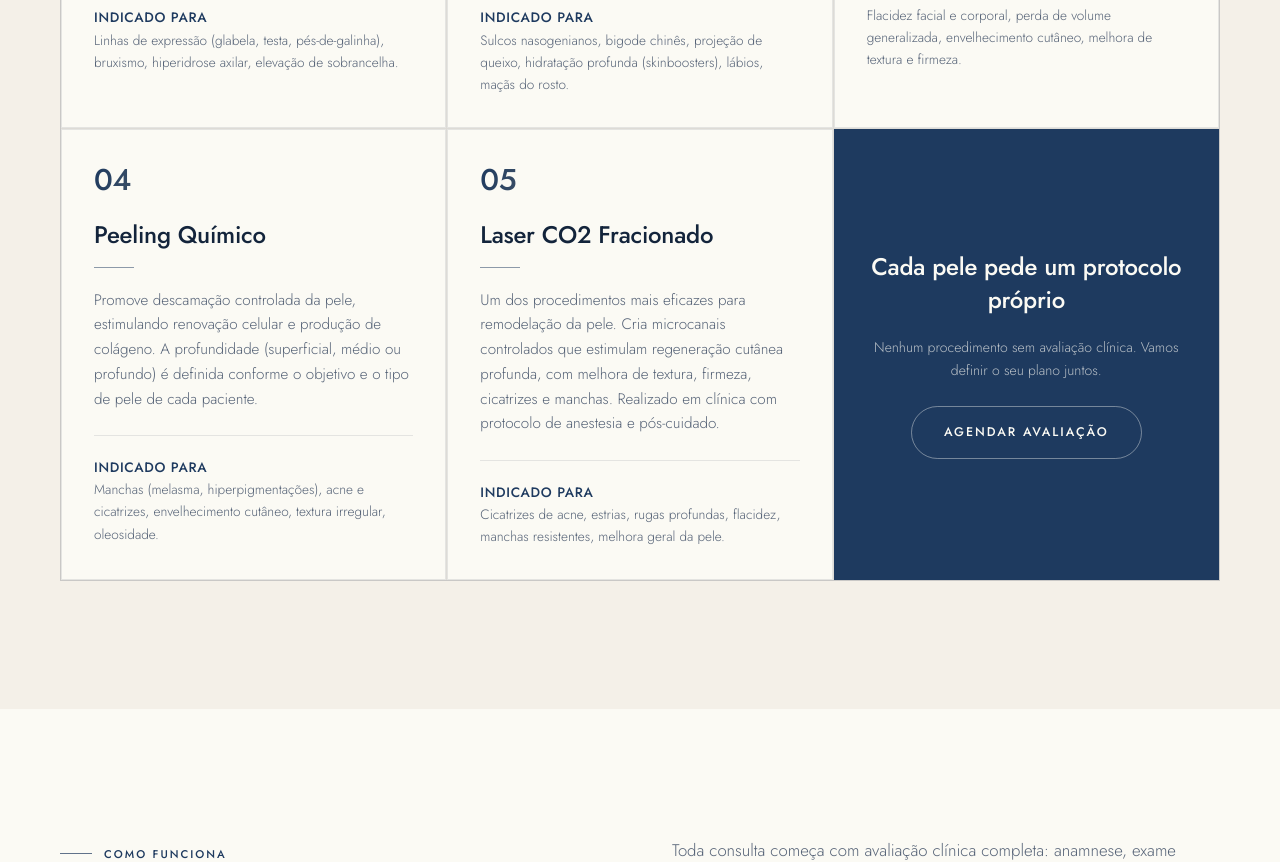
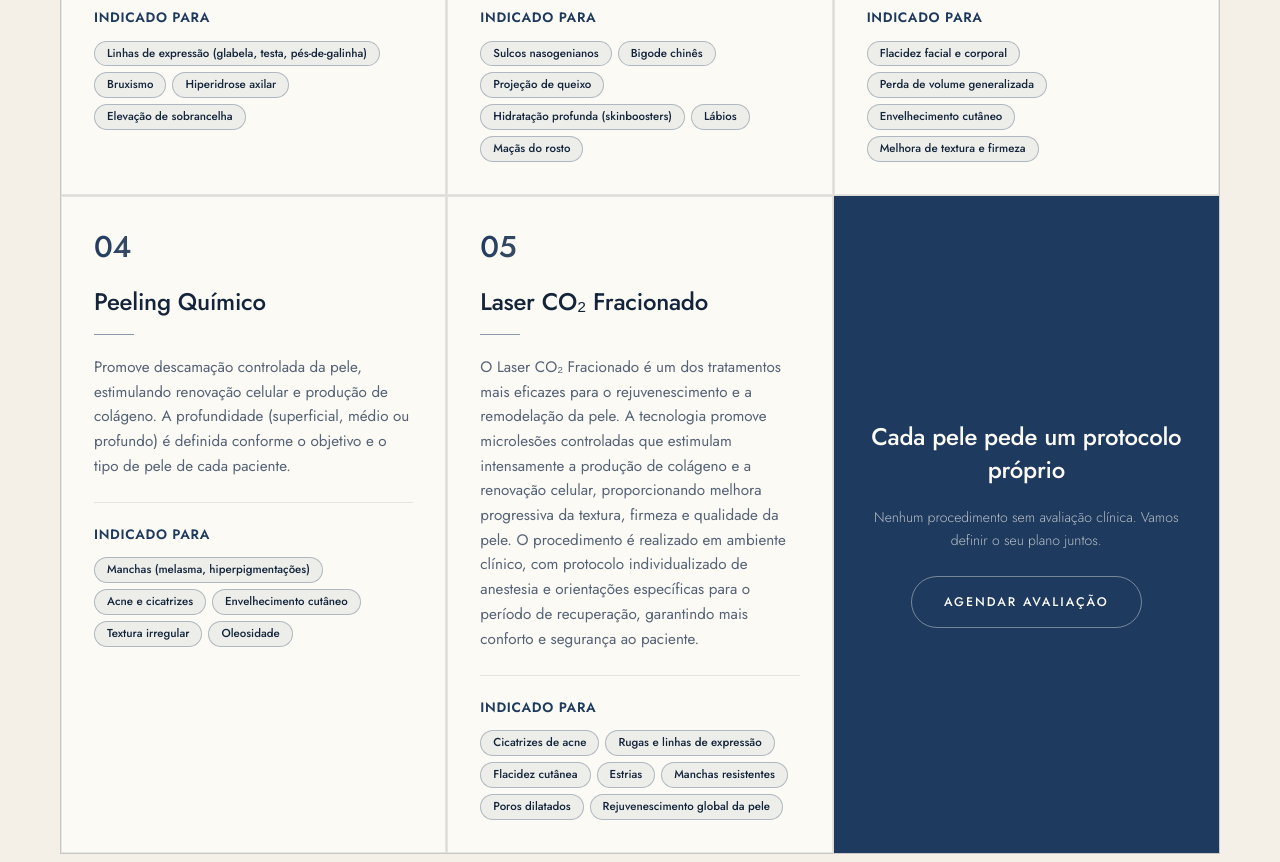
Before and after one commit to joaofcoutinho/dra-fernanda-soares, a Next.js app: page /tratamentos-dermatologicos in a window 1280 px wide. Shown: the part 1640-2502 px from the top of the page. Built offline with nearby package versions, Linux system fonts and the light colour scheme.

Commit message:
feat: 22-06

```diff
--- a/app/tratamentos-capilares/page.tsx
+++ b/app/tratamentos-capilares/page.tsx
@@ -11,33 +11,63 @@ export const metadata: Metadata = {
 
 const tratamentos = [
   {
-    title: "MMP Capilar",
+    title: "MMP Capilar (Microinfusão de Medicamentos na Pele)",
     description:
-      "Microimplante de alta precisão que utiliza microimplantes do próprio paciente. Indicado para casos com densidade reduzida em áreas específicas e pode ser combinado com outros protocolos. Um dos procedimentos de maior domínio técnico da Dra. Fernanda.",
-    indicado:
-      "Alopecia focal, complementação de transplante anterior, reconstrução de regiões com baixa densidade.",
+      "O MMP Capilar é um procedimento realizado com um dispositivo de microagulhas que promove a aplicação de ativos diretamente no couro cabeludo. As microperfurações facilitam a entrega dos medicamentos na região dos folículos pilosos, potencializando o tratamento da queda capilar e estimulando o crescimento dos fios.",
+    indicado: [
+      "Alopecia androgenética (calvície masculina e feminina)",
+      "Eflúvio telógeno (queda capilar intensa)",
+      "Afinamento e miniaturização dos fios",
+      "Alopecia areata (em casos selecionados)",
+      "Complemento ao tratamento após transplante capilar, quando indicado",
+      "Manutenção da saúde do couro cabeludo e estímulo ao crescimento dos fios",
+    ],
   },
   {
     title: "Mesoterapia Capilar",
     description:
-      "Tratamento injetável que leva ao couro cabeludo uma combinação personalizada de ativos: vitaminas, minerais, fatores de crescimento e medicamentos específicos. Cada cocktail é montado com base na causa da queda identificada em consulta.",
-    indicado:
-      "Eflúvio telógeno (queda difusa), alopecia androgênica inicial/moderada, manutenção pós-transplante, queda pós-parto ou hormonal.",
+      "A Mesoterapia Capilar é um tratamento minimamente invasivo que consiste na aplicação de medicamentos, vitaminas, aminoácidos e outros ativos diretamente no couro cabeludo por meio de pequenas injeções. O objetivo é estimular os folículos pilosos, melhorar a saúde do couro cabeludo e auxiliar no controle da queda e no fortalecimento dos fios.",
+    indicado: [
+      "Alopecia androgenética (calvície masculina e feminina)",
+      "Eflúvio telógeno (queda capilar intensa)",
+      "Afinamento e enfraquecimento dos fios",
+      "Queda capilar por deficiência nutricional (como terapia complementar)",
+      "Manutenção dos resultados após transplante capilar",
+      "Tratamento complementar em outras formas de alopecia, quando indicado pelo dermatologista",
+    ],
   },
   {
-    title: "Microenxerto Autólogo",
+    title: "Terapia Regenerativa Capilar — Microenxerto Autólogo (Microlyzer)",
     description:
-      "Técnica de transplante de menor escala, indicada para restauração de regiões específicas com perda capilar delimitada. Utiliza folículos do próprio paciente, garantindo compatibilidade total e resultado natural.",
-    indicado:
-      "Rarefação nas têmporas, linha frontal irregular, alopecia focal por tração, complementação estética de regiões específicas.",
+      "O Microlyzer é uma terapia regenerativa que utiliza microenxertos autólogos, ou seja, pequenas amostras do próprio couro cabeludo do paciente são coletadas e processadas para obtenção de uma suspensão rica em células e fatores regenerativos. Esse material é aplicado nas áreas afetadas pela queda capilar, com o objetivo de estimular a regeneração do folículo piloso, melhorar a qualidade dos fios e favorecer o crescimento capilar.",
+    indicado: [
+      "Alopecia androgenética (calvície masculina e feminina)",
+      "Afinamento e enfraquecimento progressivo dos fios",
+      "Queda capilar crônica",
+      "Complemento ao tratamento clínico da alopecia",
+      "Potencialização dos resultados após o transplante capilar, favorecendo a recuperação e a qualidade dos fios",
+      "Pacientes que buscam terapias regenerativas utilizando material do próprio organismo",
+    ],
   },
 ];
 
 const suporte = [
-  ["Laser de Baixa Intensidade (LLLT)", "Estimulação não invasiva do crescimento capilar."],
-  ["Microagulhamento Capilar", "Indução de fatores de crescimento no couro cabeludo."],
-  ["Terapia Tópica Personalizada", "Prescrição de compostos manipulados específicos."],
-  ["Suplementação Nutricional", "Orientação para deficiências que comprometem o crescimento."],
+  [
+    "LED Terapia Capellux",
+    "A LED Terapia Capellux é um tratamento não invasivo que utiliza luz de baixa intensidade (fotobiomodulação) para estimular a atividade dos folículos capilares. A energia luminosa atua nas células do couro cabeludo, favorecendo o metabolismo celular, melhorando a circulação local e prolongando a fase de crescimento dos fios (anágena).",
+  ],
+  [
+    "Terapia Oral Personalizada",
+    "A Terapia Oral Personalizada consiste na prescrição individualizada de medicamentos e suplementos (vitaminas e minerais) para o tratamento da queda capilar, de acordo com o diagnóstico, a causa da alopecia e as necessidades de cada paciente.",
+  ],
+  [
+    "Terapia Tópica Personalizada",
+    "A Terapia Tópica Personalizada consiste na prescrição de fórmulas de uso local desenvolvidas de acordo com o diagnóstico e as necessidades de cada paciente. O tratamento é elaborado para atuar diretamente no couro cabeludo e nos folículos capilares, auxiliando no controle da queda, estimulando o crescimento dos fios e melhorando a saúde do couro cabeludo.",
+  ],
+  [
+    "Suplementação Nutricional",
+    "Orientação para deficiências nutricionais que comprometem o crescimento e a saúde dos fios.",
+  ],
 ];
 
 const transplanteEtapas = [
--- a/app/tratamentos-dermatologicos/page.tsx
+++ b/app/tratamentos-dermatologicos/page.tsx
@@ -14,36 +14,62 @@ const procedimentos = [
     title: "Toxina Botulínica",
     description:
       "Aplicada em pontos estratégicos para relaxamento muscular localizado, suavizando linhas de expressão sem perda de mobilidade facial. Técnica conservadora, com mapeamento individualizado: expressão preservada, aparência mais descansada e natural.",
-    indicado:
-      "Linhas de expressão (glabela, testa, pés-de-galinha), bruxismo, hiperidrose axilar, elevação de sobrancelha.",
+    indicado: [
+      "Linhas de expressão (glabela, testa, pés-de-galinha)",
+      "Bruxismo",
+      "Hiperidrose axilar",
+      "Elevação de sobrancelha",
+    ],
   },
   {
     title: "Preenchimento Facial",
     description:
       "Ácido hialurônico restaura volume perdido e redefine contornos faciais de forma progressiva e reversível. Produto, viscosidade e técnica escolhidos com base na anatomia de cada paciente. O objetivo é naturalidade, nunca exagero.",
-    indicado:
-      "Sulcos nasogenianos, bigode chinês, projeção de queixo, hidratação profunda (skinboosters), lábios, maçãs do rosto.",
+    indicado: [
+      "Sulcos nasogenianos",
+      "Bigode chinês",
+      "Projeção de queixo",
+      "Hidratação profunda (skinboosters)",
+      "Lábios",
+      "Maçãs do rosto",
+    ],
   },
   {
     title: "Bioestimulador de Colágeno",
     description:
       "Sculptra, Radiesse, Ellansé e outros estimulam a produção natural de colágeno, com melhora progressiva da firmeza cutânea ao longo de meses. Ao contrário dos preenchedores imediatos, o resultado é construído gradualmente.",
-    indicado:
-      "Flacidez facial e corporal, perda de volume generalizada, envelhecimento cutâneo, melhora de textura e firmeza.",
+    indicado: [
+      "Flacidez facial e corporal",
+      "Perda de volume generalizada",
+      "Envelhecimento cutâneo",
+      "Melhora de textura e firmeza",
+    ],
   },
   {
     title: "Peeling Químico",
     description:
       "Promove descamação controlada da pele, estimulando renovação celular e produção de colágeno. A profundidade (superficial, médio ou profundo) é definida conforme o objetivo e o tipo de pele de cada paciente.",
-    indicado:
-      "Manchas (melasma, hiperpigmentações), acne e cicatrizes, envelhecimento cutâneo, textura irregular, oleosidade.",
+    indicado: [
+      "Manchas (melasma, hiperpigmentações)",
+      "Acne e cicatrizes",
+      "Envelhecimento cutâneo",
+      "Textura irregular",
+      "Oleosidade",
+    ],
   },
   {
-    title: "Laser CO2 Fracionado",
+    title: "Laser CO₂ Fracionado",
     description:
-      "Um dos procedimentos mais eficazes para remodelação da pele. Cria microcanais controlados que estimulam regeneração cutânea profunda, com melhora de textura, firmeza, cicatrizes e manchas. Realizado em clínica com protocolo de anestesia e pós-cuidado.",
-    indicado:
-      "Cicatrizes de acne, estrias, rugas profundas, flacidez, manchas resistentes, melhora geral da pele.",
+      "O Laser CO₂ Fracionado é um dos tratamentos mais eficazes para o rejuvenescimento e a remodelação da pele. A tecnologia promove microlesões controladas que estimulam intensamente a produção de colágeno e a renovação celular, proporcionando melhora progressiva da textura, firmeza e qualidade da pele. O procedimento é realizado em ambiente clínico, com protocolo individualizado de anestesia e orientações específicas para o período de recuperação, garantindo mais conforto e segurança ao paciente.",
+    indicado: [
+      "Cicatrizes de acne",
+      "Rugas e linhas de expressão",
+      "Flacidez cutânea",
+      "Estrias",
+      "Manchas resistentes",
+      "Poros dilatados",
+      "Rejuvenescimento global da pele",
+    ],
   },
 ];
 
--- a/components/ui.tsx
+++ b/components/ui.tsx
@@ -242,7 +242,7 @@ export function TreatmentCard({
 }: {
   title: string;
   description: string;
-  indicado?: string;
+  indicado?: string | string[];
   index?: number;
   icon?: ReactNode;
   children?: ReactNode;
@@ -262,17 +262,29 @@ export function TreatmentCard({
       )}
       <h3 className="display text-2xl leading-snug text-ink">{title}</h3>
       <div className="mt-4 h-px w-10 bg-gold/50 transition-all duration-500 group-hover:w-16" />
-      <p className="mt-5 text-[0.95rem] font-light leading-relaxed text-ink-soft">
+      <p className="mt-5 text-[0.95rem] font-normal leading-relaxed text-ink-soft">
         {description}
       </p>
       {indicado && (
-        <p className="mt-6 border-t border-ink/10 pt-5 text-[0.85rem] font-light leading-relaxed text-ink-soft">
-          <span className="font-medium uppercase tracking-wider text-gold">
+        <div className="mt-6 border-t border-ink/10 pt-5 text-[0.85rem] font-normal leading-relaxed text-ink-soft">
+          <span className="font-semibold uppercase tracking-wider text-gold">
             Indicado para
           </span>
-          <br />
-          {indicado}
-        </p>
+          {Array.isArray(indicado) ? (
+            <div className="mt-3 flex flex-wrap gap-1.5">
+              {indicado.map((item) => (
+                <span
+                  key={item}
+                  className="rounded-full border border-gold/30 bg-gold/[0.06] px-3 py-1 text-[0.72rem] font-medium leading-snug text-ink"
+                >
+                  {item}
+                </span>
+              ))}
+            </div>
+          ) : (
+            <p className="mt-1">{indicado}</p>
+          )}
+        </div>
       )}
       {children}
     </div>
--- a/lib/site.ts
+++ b/lib/site.ts
@@ -19,7 +19,7 @@ export const site = {
 
 export const clinicas = [
   {
-    nome: "Cliderme",
+    nome: "Clínica Cliderme",
     cidade: "Itaigara, Salvador, BA",
     endereco:
       "Ed. Nobre do Parque, Av. Antônio Carlos Magalhães, 601, Itaigara, Salvador, BA, 41825-000",
@@ -33,7 +33,7 @@ export const clinicas = [
       "https://maps.google.com/maps?q=Av.+Antônio+Carlos+Magalhães,+601,+Itaigara,+Salvador+-+BA,+41825-000&z=16&output=embed",
   },
   {
-    nome: "Dermato+",
+    nome: "Clínica Dermato+",
     cidade: "Pituba, Salvador, BA",
     endereco:
       "R. Alexandre Herculano, 42, Pituba, Salvador, BA, 41810-395",
@@ -47,7 +47,7 @@ export const clinicas = [
       "https://maps.google.com/maps?q=R.+Alexandre+Herculano,+42,+Pituba,+Salvador+-+BA,+41810-395&z=16&output=embed",
   },
   {
-    nome: "Santtare",
+    nome: "Clínica Santtare",
     cidade: "Pituba, Salvador, BA",
     endereco:
       "Edf. Itaigara Memorial II, R. Altino Serbeto de Barros, 241, 7º andar, Pituba, Salvador, BA, 41830-492",
```
